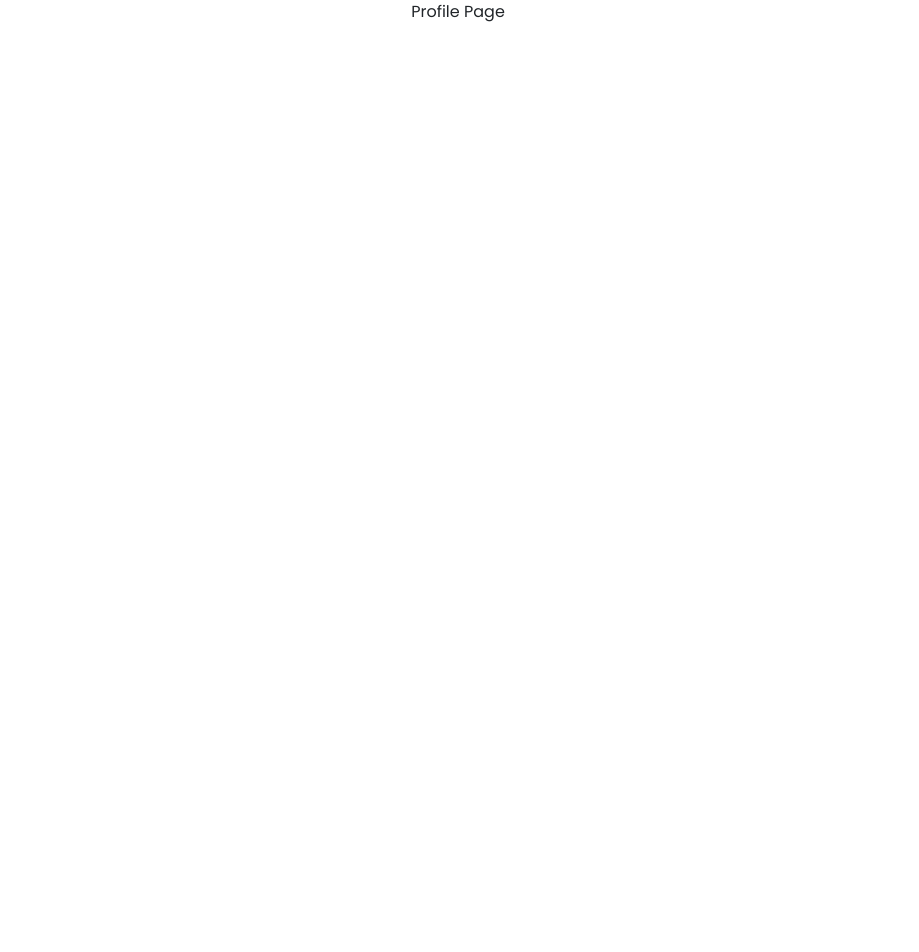
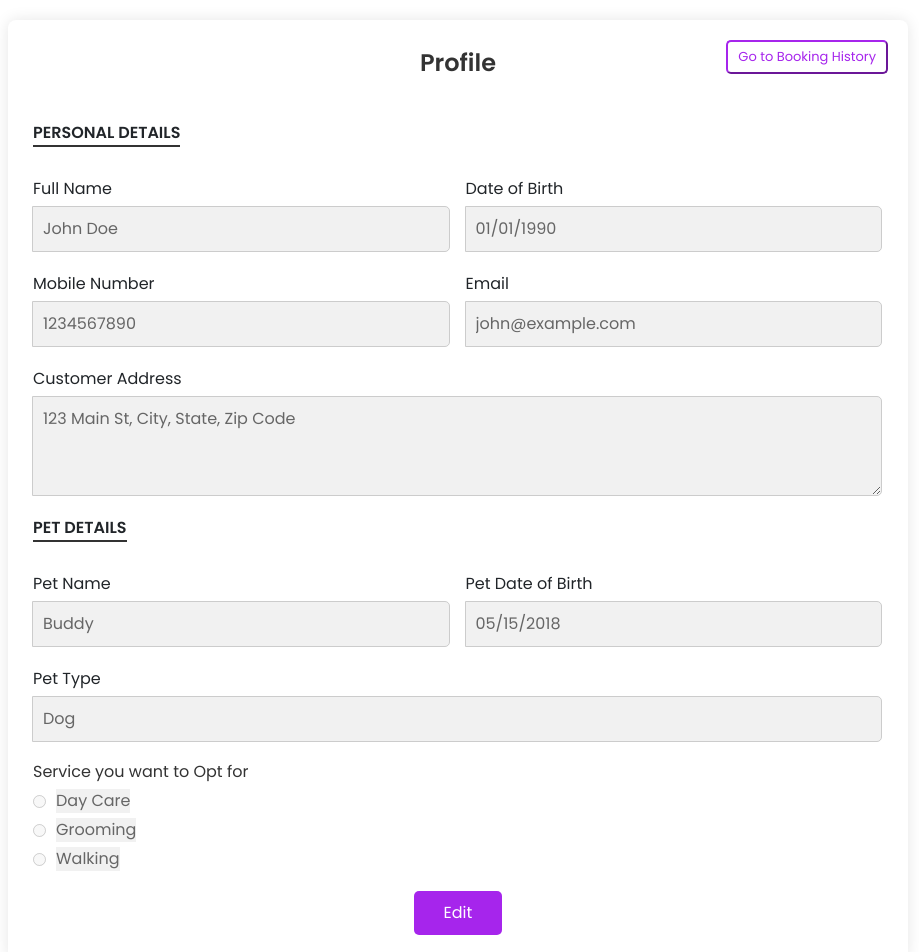
Before and after one commit to geo-jose-deltasoft/Pets-Hostel, a React (Create React App) app in the folder client/: page /profile in a window 1280 px wide. Shown: the top 952 px of the page, without its empty margins (182-1101 px from the left). Before the commit the page ends 800 px from the top, so only its background shows below. Built offline with nearby package versions, Linux system fonts and the light colour scheme.

Commit message:
Profile Page complete with all functionalities

```diff
--- a/client/src/App.js
+++ b/client/src/App.js
@@ -1,4 +1,4 @@
-import React from 'react';
+import React, { useState } from 'react';
 import { Route, Routes } from 'react-router-dom';
 import 'bootstrap/dist/css/bootstrap.min.css';
 import Home from './pages/Home';
@@ -9,14 +9,21 @@ import Profile from './pages/Profile';
 import './assets/styles/App.css';
 
 const App = () => {
+  const handleSaveProfile = (profileData) => {
+    console.log('Saving profile:', profileData);
+  };
+
   return (
     <div className='app'>
       <Routes>
         <Route path="/*" element={<Home />} />
         <Route path="/about" element={<About />} />
-        <Route path="/contact" element={<Contact/>} />
-        <Route path="/booking-form" element={<BookingForm/>} />
-        <Route path="/profile" element={<Profile />} />
+        <Route path="/contact" element={<Contact />} />
+        <Route path="/booking-form" element={<BookingForm />} />
+        <Route
+          path="/profile"
+          element={<Profile onSave={handleSaveProfile} />}
+        />
       </Routes>
     </div>
   );
--- a/client/src/assets/styles/Profile.css
+++ b/client/src/assets/styles/Profile.css
@@ -0,0 +1,172 @@
+@import url('https://fonts.googleapis.com/css2?family=Poppins:wght@300;400;500;600&display=swap');
+
+* {
+  margin: 0;
+  padding: 0;
+  box-sizing: border-box;
+  font-family: "Poppins", sans-serif;
+}
+
+.body {
+  min-height: 100vh;
+  display: flex;
+  align-items: center;
+  justify-content: center;
+  padding: 20px;
+}
+
+.profile-container {
+  position: relative;
+  max-width: 900px;
+  width: 100%;
+  background: #fff;
+  padding: 25px;
+  border-radius: 8px;
+  box-shadow: 0 0 15px rgba(0, 0, 0, 0.1);
+}
+
+.profile-header {
+  font-size: 1.5rem;
+  font-weight: bold;
+  color: #333;
+  text-align: center;
+  margin-bottom: 20px;
+}
+
+.profile-form {
+  display: flex;
+  flex-direction: column;
+}
+
+.booking-history-button {
+  position: absolute;
+  top: 20px;
+  right: 20px;
+  padding: 5px 10px;
+  border-color: #a625ec;
+  border-radius: 5px;
+  font-size: 13px;
+  background-color: #fff;
+  color: #a625ec;
+  cursor: pointer;
+}
+
+.input-group {
+  margin-top: 20px;
+}
+
+.input-group label {
+  font-weight: normal;
+}
+
+.input-group label.personal-details,
+.input-group label.pet-details {
+  font-weight: bold;
+  border-bottom: 2px solid #333;
+  margin-bottom: 10px;
+}
+
+.input-group input,
+.input-group textarea,
+.input-group select {
+  width: 100%;
+  padding: 10px;
+  border: 1px solid #ccc;
+  border-radius: 5px;
+  margin-top: 5px;
+  font-size: 16px;
+}
+
+.input-group textarea {
+  height: 100px;
+}
+
+.input-group input:read-only,
+.input-group textarea:read-only {
+  background-color: #f1f1f1;
+  color: #666;
+}
+
+.column {
+  display: flex;
+  column-gap: 15px;
+}
+
+/* Service Code */
+.service-box {
+  margin-top: 20px;
+}
+
+.service-box h3 {
+  text-align: left;
+  color: #333;
+  font-size: 1rem;
+  font-weight: 400;
+  margin-bottom: 8px;
+}
+
+.service-option {
+  display: flex;
+  flex-direction: column;
+  gap: 5px;
+}
+
+.service {
+  display: flex;
+  align-items: center;
+  gap: 10px;
+  cursor: pointer;
+}
+
+.service input,
+.service label {
+  cursor: pointer;
+}
+
+
+.button-group {
+  display: flex;
+  justify-content: space-between;
+  margin-top: 20px;
+}
+
+.save-button,
+.edit-button {
+  padding: 10px 30px;
+  border-radius: 5px;
+  border: none;
+  font-size: 16px;
+  cursor: pointer;
+  margin: 0 auto;
+}
+
+.save-button {
+  background-color: rgb(0, 139, 79);
+  color: #fff;
+}
+
+.edit-button {
+  background-color: #a625ec;
+  color: #fff;
+}
+
+@media only screen and (max-width: 768px) {
+  .profile-container {
+    padding: 10px;
+  }
+
+  .input-group input,
+  .input-group textarea,
+  .input-group select {
+    font-size: 14px;
+  }
+
+  .button-group {
+    flex-direction: column;
+    align-items: center;
+  }
+
+  .button-group button {
+    margin-top: 10px;
+  }
+}
--- a/client/src/pages/Profile.js
+++ b/client/src/pages/Profile.js
@@ -1,10 +1,226 @@
-import React from 'react';
+import React, { useState } from 'react';
 import '../assets/styles/Profile.css';
 
-const Profile = () => {
+const Profile = ({ onSave }) => {
+  const [fullName, setFullName] = useState('John Doe');
+  const [mobileNumber, setMobileNumber] = useState('1234567890');
+  const [address, setAddress] = useState('123 Main St, City, State, Zip Code');
+  const [email, setEmail] = useState('john@example.com');
+  const [dob, setDob] = useState('1990-01-01');
+  const [petDob, setPetDob] = useState('2018-05-15');
+  const [serviceOpted, setServiceOpted] = useState('Dog Walking');
+  const [petType, setPetType] = useState('Dog');
+  const [amountPaid, setAmountPaid] = useState('2500');
+  const [petName, setPetName] = useState('Buddy');
+  const [isEditMode, setIsEditMode] = useState(false);
+
+  const handleSubmit = () => {
+    onSave({
+      fullName,
+      mobileNumber,
+      address,
+      email,
+      dob,
+      petDob,
+      serviceOpted,
+      petType,
+      amountPaid,
+      petName,
+    });
+    setIsEditMode(false);
+  };
+
+  const handleEdit = () => {
+    setIsEditMode(true);
+  };
+
   return (
-    <div>
-      <p>Profile Page</p>
+    <div className="body">
+      <div className='profile-container'>
+        <header className='profile-header'>Profile</header>
+
+        <button className='booking-history-button'>Go to Booking History</button>
+
+        <form className='profile-form'>
+          <div className='input-group'>
+            <label className='personal-details'>PERSONAL DETAILS</label>
+          </div>
+
+          <div className='column'>
+            <div className='input-group'>
+              <label>Full Name</label>
+              <input
+                type='text'
+                value={fullName}
+                onChange={(e) => setFullName(e.target.value)}
+                readOnly={!isEditMode}
+              />
+            </div>
+
+            <div className='input-group'>
+              <label>Date of Birth</label>
+              <input
+                type='date'
+                value={dob}
+                onChange={(e) => setDob(e.target.value)}
+                readOnly={!isEditMode}
+              />
+            </div>
+
+          </div>
+
+          <div className='column'>
+            <div className='input-group'>
+              <label>Mobile Number</label>
+              <input
+                type='text'
+                value={mobileNumber}
+                onChange={(e) => setMobileNumber(e.target.value)}
+                readOnly={!isEditMode}
+              />
+            </div>
+
+            <div className='input-group'>
+              <label>Email</label>
+              <input
+                type='email'
+                value={email}
+                onChange={(e) => setEmail(e.target.value)}
+                readOnly={!isEditMode}
+              />
+            </div>
+          </div>
+
+          <div className='input-group'>
+            <label>Customer Address</label>
+            <textarea
+              value={address}
+              onChange={(e) => setAddress(e.target.value)}
+              readOnly={!isEditMode}
+            />
+          </div>
+
+
+          <div className='input-group'>
+            <label className='pet-details'>PET DETAILS</label>
+          </div>
+
+          <div className='column'>
+            <div className='input-group'>
+              <label>Pet Name</label>
+              <input
+                type='text'
+                value={petName}
+                onChange={(e) => setPetName(e.target.value)}
+                readOnly={!isEditMode}
+              />
+            </div>
+
+            <div className='input-group'>
+              <label>Pet Date of Birth</label>
+              <input
+                type='date'
+                value={petDob}
+                onChange={(e) => setPetDob(e.target.value)}
+                readOnly={!isEditMode}
+              />
+            </div>
+          </div>
+
+
+            <div className='input-group'>
+              <label>Pet Type</label>
+              {isEditMode ? (
+                <select
+                  value={petType}
+                  onChange={(e) => setPetType(e.target.value)}
+                >
+                  <option value='Dog'>Dog</option>
+                  <option value='Cat'>Cat</option>
+                  <option value='Bird'>Bird</option>
+                  <option value='Rat'>Rat</option>
+                </select>
+              ) : (
+                <input
+                  type='text'
+                  value={petType}
+                  readOnly
+                />
+              )}
+            </div>
+
+            <div className="service-box">
+              <h3>Service you want to Opt for</h3>
+              <div className="service-option">
+                <div className="service">
+                  <input
+                    type="radio"
+                    id="check-daycare"
+                    name="service"
+                    checked={serviceOpted === 'Day Care'}
+                    onChange={() => setServiceOpted('Day Care')}
+                    disabled={!isEditMode}
+                  />
+                  <label
+                    htmlFor="check-daycare"
+                    style={{
+                      backgroundColor: isEditMode ? '#fff' : '#f1f1f1',
+                      color: isEditMode ? '#000' : '#666',
+                    }}
+                  >
+                    Day Care
+                  </label>
+                </div>
+                <div className="service">
+                  <input
+                    type="radio"
+                    id="check-grooming"
+                    name="service"
+                    checked={serviceOpted === 'Grooming'}
+                    onChange={() => setServiceOpted('Grooming')}
+                    disabled={!isEditMode}
+                  />
+                  <label
+                    htmlFor="check-grooming"
+                    style={{
+                      backgroundColor: isEditMode ? '#fff' : '#f1f1f1',
+                      color: isEditMode ? '#000' : '#666',
+                    }}
+                  >
+                    Grooming
+                  </label>
+                </div>
+                <div className="service">
+                  <input
+                    type="radio"
+                    id="check-walking"
+                    name="service"
+                    checked={serviceOpted === 'Walking'}
+                    onChange={() => setServiceOpted('Walking')}
+                    disabled={!isEditMode}
+                  />
+                  <label
+                    htmlFor="check-walking"
+                    style={{
+                      backgroundColor: isEditMode ? '#fff' : '#f1f1f1',
+                      color: isEditMode ? '#000' : '#666',
+                    }}
+                  >
+                    Walking
+                  </label>
+                </div>
+              </div>
+            </div>
+
+          <div className='button-group'>
+            {isEditMode ? (
+              <button type='button' className='save-button' onClick={handleSubmit}>Save</button>
+            ) : (
+              <button type='button' className='edit-button' onClick={handleEdit}>Edit</button>
+            )}
+          </div>
+        </form>
+      </div>
     </div>
   );
 };
```
